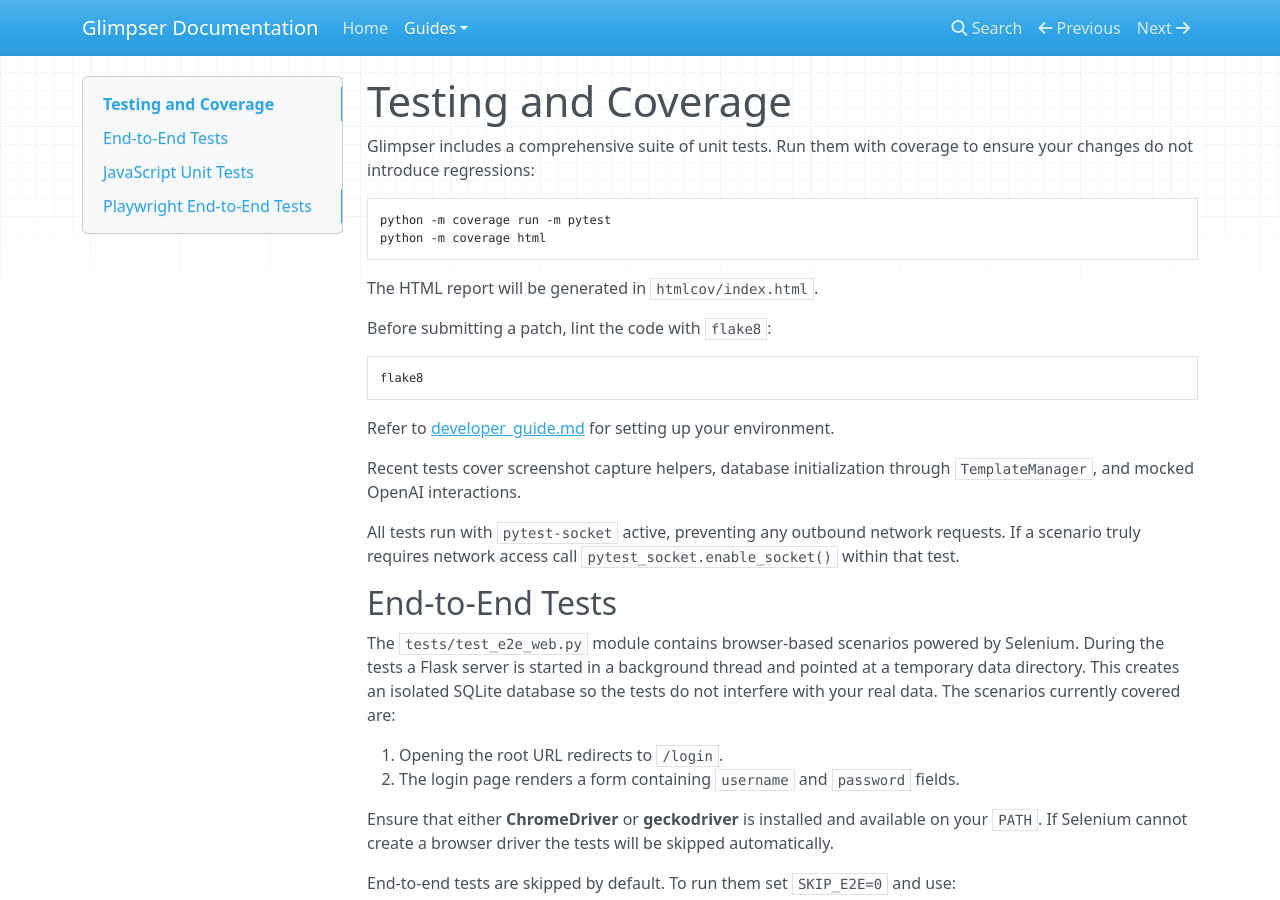
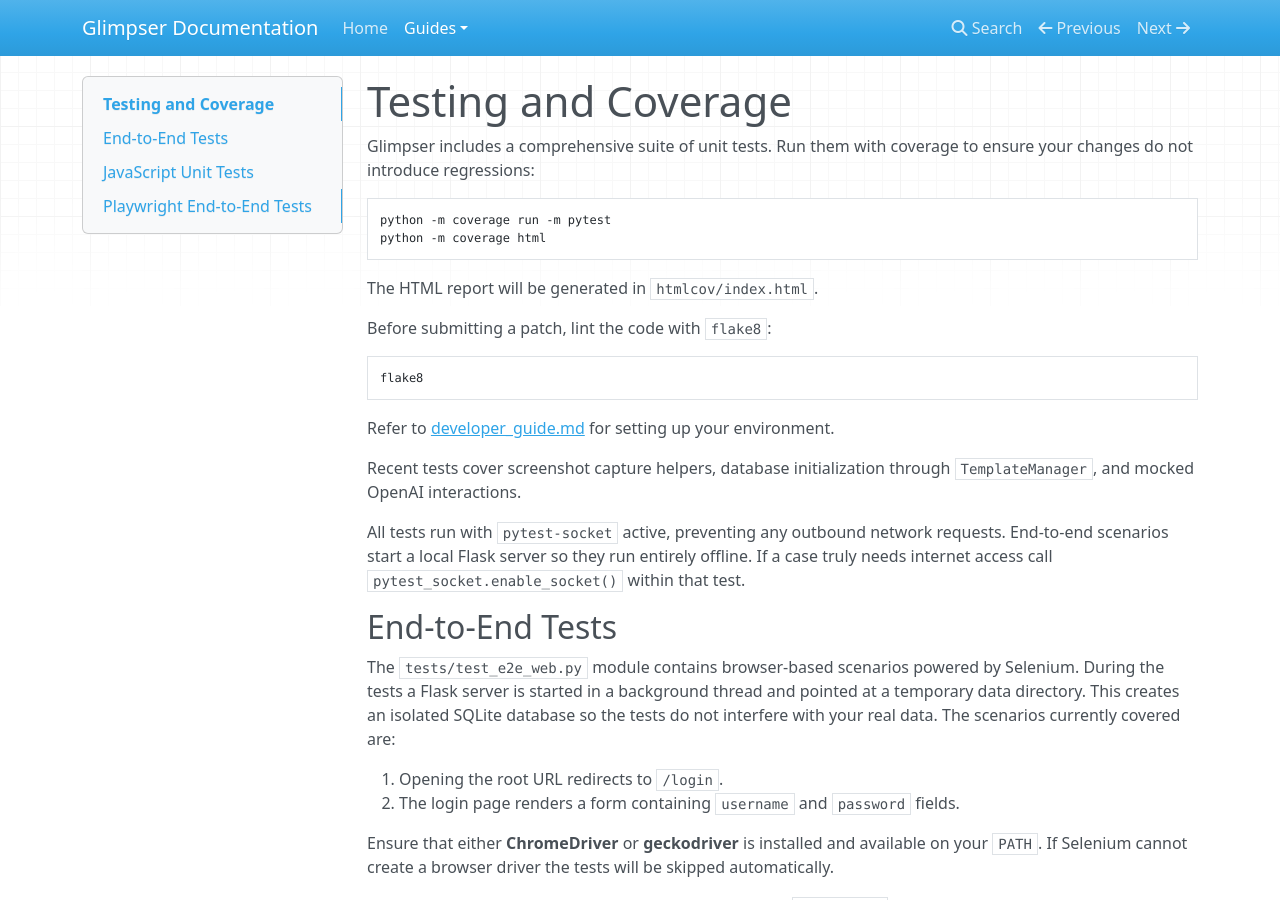
Before and after one commit to KristopherKubicki/glimpser, an MkDocs documentation site: the page built from docs/testing.md, in a window 1280 px wide and 900 px high. Built offline with MkDocs 1.6.1, drawn with Linux system fonts in a browser that asks for light colours; nearby versions of some CDN libraries.

Commit message:
fix(tests): allow e2e without network

```diff
--- a/docs/testing.md
+++ b/docs/testing.md
@@ -21,7 +21,8 @@
 `TemplateManager`, and mocked OpenAI interactions.
 
 All tests run with `pytest-socket` active, preventing any outbound network
-requests. If a scenario truly requires network access call
+requests. End-to-end scenarios start a local Flask server so they run entirely
+offline. If a case truly needs internet access call
 `pytest_socket.enable_socket()` within that test.
 
 ## End-to-End Tests
```
Also changed, not shown: 3 other files.
